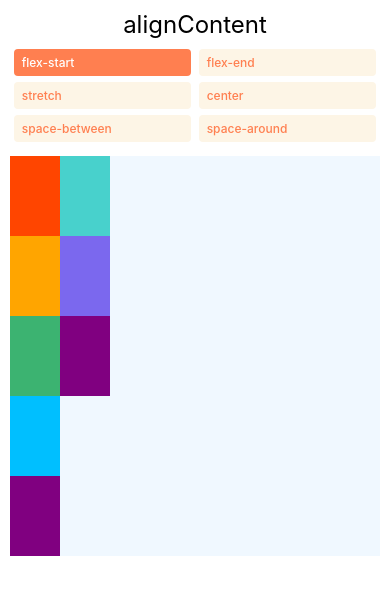
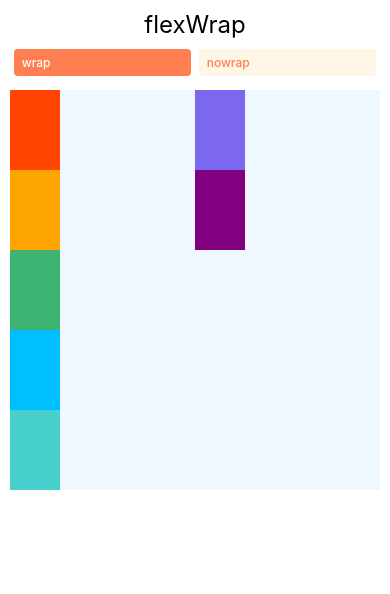
Before and after one commit to Hussain-hamim/Taskly, a React Native app: screen / in a window 390 px wide. Shown: the top 594 px of the page. Built offline with nearby package versions, Linux system fonts and the light colour scheme.

Commit message:
Flex Wrap

```diff
--- a/App.js
+++ b/App.js
@@ -1,29 +1,20 @@
 import React, { useState } from "react";
 import { View, TouchableOpacity, Text, StyleSheet } from "react-native";
 
-const AlignContentLayout = () => {
-  const [alignContent, setAlignContent] = useState("flex-start");
+const FlexWrapLayout = () => {
+  const [flexWrap, setFlexWrap] = useState("wrap");
 
   return (
     <PreviewLayout
-      label="alignContent"
-      selectedValue={alignContent}
-      values={[
-        "flex-start",
-        "flex-end",
-        "stretch",
-        "center",
-        "space-between",
-        "space-around",
-      ]}
-      setSelectedValue={setAlignContent}
+      label="flexWrap"
+      selectedValue={flexWrap}
+      values={["wrap", "nowrap"]}
+      setSelectedValue={setFlexWrap}
     >
       <View style={[styles.box, { backgroundColor: "orangered" }]} />
       <View style={[styles.box, { backgroundColor: "orange" }]} />
       <View style={[styles.box, { backgroundColor: "mediumseagreen" }]} />
       <View style={[styles.box, { backgroundColor: "deepskyblue" }]} />
-
-      <View style={[styles.box, { backgroundColor: "purple" }]} />
       <View style={[styles.box, { backgroundColor: "mediumturquoise" }]} />
       <View style={[styles.box, { backgroundColor: "mediumslateblue" }]} />
       <View style={[styles.box, { backgroundColor: "purple" }]} />
@@ -67,7 +58,6 @@ const PreviewLayout = ({
 const styles = StyleSheet.create({
   container: {
     flex: 1,
-    flexWrap: "wrap",
     marginTop: 8,
     backgroundColor: "aliceblue",
     maxHeight: 400,
@@ -85,7 +75,6 @@ const styles = StyleSheet.create({
     paddingVertical: 6,
     borderRadius: 4,
     backgroundColor: "oldlace",
-    alignSelf: "flex-start",
     marginHorizontal: "1%",
     marginBottom: 6,
     minWidth: "48%",
@@ -110,4 +99,4 @@ const styles = StyleSheet.create({
   },
 });
 
-export default AlignContentLayout;
+export default FlexWrapLayout;
```
